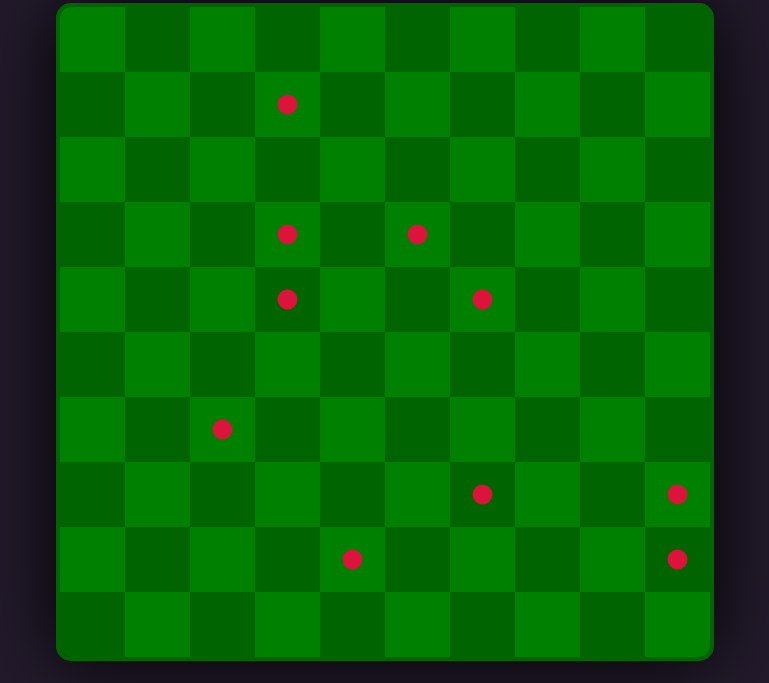
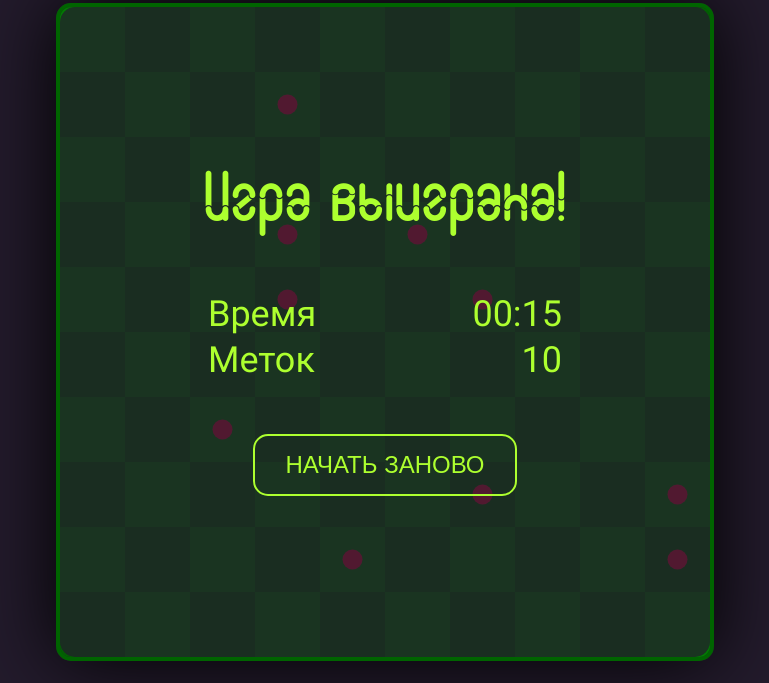
Before and after one commit to neretin-trike/sapper, a website with bundled scripts: page src/index.html in a window 1280 px wide. Shown: the part 117-800 px from the top of the page, without its empty margins (255-1024 px from the left). Built offline with nearby package versions, Linux system fonts and the light colour scheme; a web font is replaced by a local one.

Commit message:
update(css,html): вёрстка окна с результатом игры

```diff
--- a/src/css/style.css
+++ b/src/css/style.css
@@ -164,14 +164,59 @@ ul {
     display: flex;
     align-items: center;
     justify-content: center;
+
+    position: relative;
 }
 
-.main .field-wrapper {
+/*-------------------------------
+--------- FIELD OVERLAY ---------
+-------------------------------*/
 
+.field-overlay {
+    color: greenyellow;
 
-    /* will-change: transform; */
-    overflow: hidden;
+    position: absolute;
+    width: 65rem;
+    height: 65rem;
+    border-radius: 1.5rem;
+
+    background: rgb(35,27,44,0.75);
+
+    display: flex;
+    align-items: center;
+    justify-content: center;
+    flex-direction: column;
 }
+
+.field-overlay .game-status {
+    font-family: "Slot Cyrillic";
+    font-size: 7.2rem;
+    font-weight: 400;
+}
+
+.field-overlay .game-result {
+    margin: 5rem 0;
+
+    width: 36rem;
+    font-size: 3.6rem;
+}
+
+.field-overlay .game-result .value {
+    text-align: right;
+}
+
+.button {
+    font-size: 2.4rem;
+    border-radius: 1.5rem;
+    border: 0.2rem solid greenyellow;
+
+    padding: 1.5rem 3rem;
+
+    color: greenyellow;
+    text-transform: uppercase;
+    text-align: center;
+}
+
 
 #playing-field {
     border: 0.4rem solid darkgreen;
--- a/src/index.html
+++ b/src/index.html
@@ -1,5 +1,6 @@
 <!DOCTYPE html>
 <html lang="ru">
+
 <head>
     <meta charset="UTF-8">
     <meta name="viewport" content="width=device-width, initial-scale=1.0">
@@ -8,6 +9,7 @@
     <link rel="stylesheet" href="css/style.css">
     <title>Игра Сапёр</title>
 </head>
+
 <body>
     <header class="header">
         <div class="logo">
@@ -18,9 +20,24 @@
     <main class="main">
 
         <canvas id="playing-field"></canvas>
-        <!-- <section class="field-wrapper"> -->
-        <!-- </section> -->
+
+        <section class="field-overlay">
+            <h2 class="game-status">Игра выиграна!</h2>
+            <table class="game-result">
+                <tr>
+                    <td class="name">Время</td>
+                    <td class="value">00:15</td>
+                </tr>
+                <tr>
+                    <td class="name">Меток</td>
+                    <td class="value">10</td>
+                </tr>
+            </table>
+            <button class="button">Начать заново</button>
+        </section>
+
     </main>
     <script type="module" src="js/main.js"></script>
 </body>
+
 </html>
--- a/src/js/grid.js
+++ b/src/js/grid.js
@@ -68,12 +68,6 @@ export default class Grid {
                 } else {
                     this._cellArray[i][j] = new Cell(i, j, this.context, "darkgreen", this.cellSize);
                 }
-                // this._cellArray[i][j].addEventListener("leftclick",()=> {
-                //     alert("лево");
-                // });
-                // this._cellArray[i][j].addEventListener("rightclick",(data)=> {
-                //     alert("право "+data);
-                // });
 
                 even += 1;
             }
```
